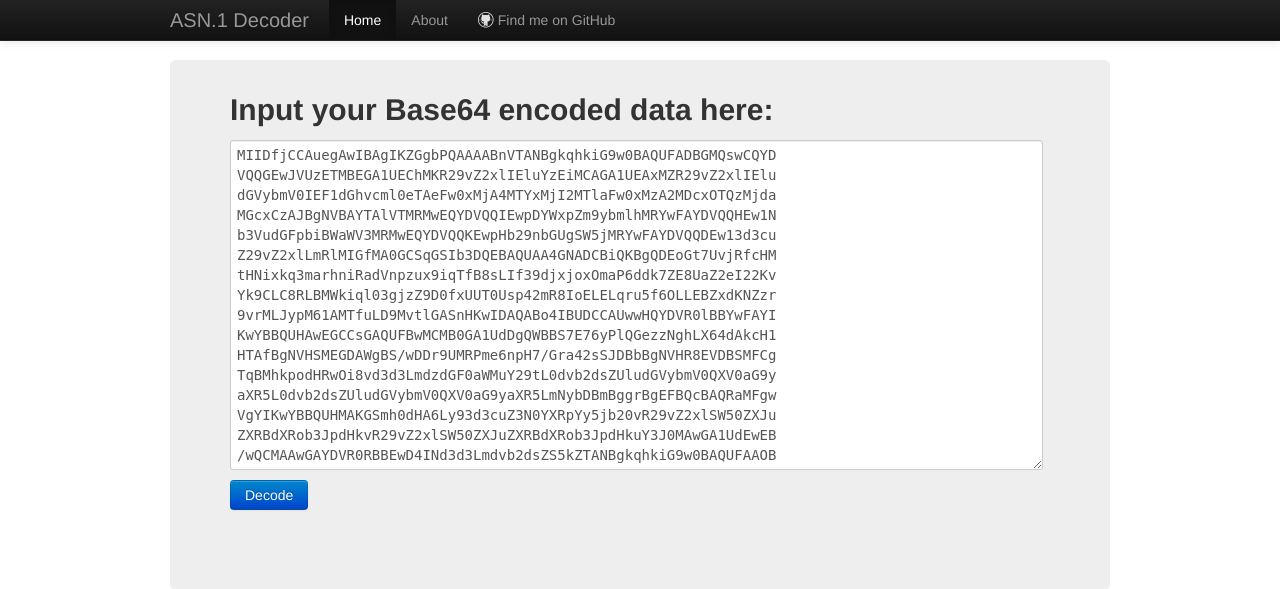
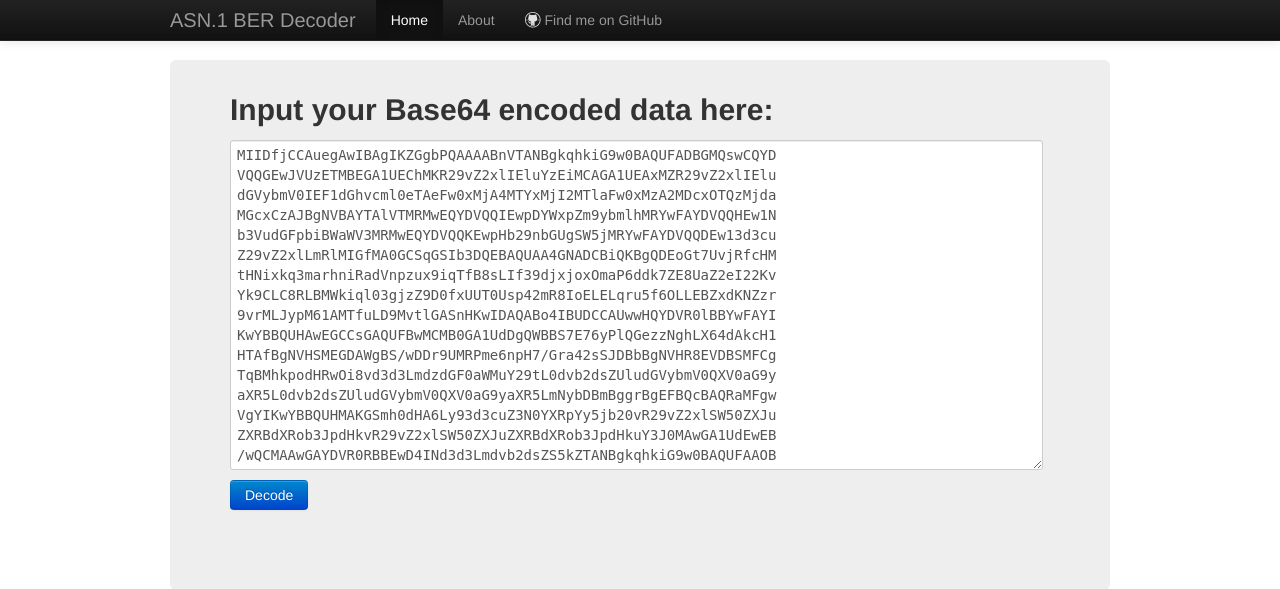
Before and after one commit to fgrosse/ASN.1-Decoder, a PHP site: page / in a window 1280 px wide. Shown: the top 589 px of the page. Run offline with PHP 8.4, Linux system fonts and the light colour scheme.

Commit message:
Some minor text changes

```diff
--- a/index.php
+++ b/index.php
@@ -26,7 +26,8 @@
     <div id="aboutDialog" title="About ASN.1 Decoder">
         <!-- The About Dialog -->
         <p>ASN.1 Decoder was created by <a class="aboutLink" href="https://github.com/FGrosse">Friedrich Große</a>.<br>
-           It is a complete <a class="aboutLink" href="http://en.wikipedia.org/wiki/ASN.1">ASN.1</a> parser build in PHP.
+           It is a complete <a class="aboutLink" href="http://en.wikipedia.org/wiki/ASN.1">ASN.1</a>
+           <a class="aboutLink" href="http://en.wikipedia.org/wiki/Basic_Encoding_Rules">BER</a> parser build in PHP.
         </p>
         <p>
            All of the source code is published under the GPL license and can be found <a class="aboutLink" href="https://github.com/FGrosse/PHPASN1">on GitHub</a>.
@@ -38,7 +39,7 @@
     <div class="navbar navbar-inverse navbar-fixed-top">
       <div class="navbar-inner">
         <div class="container">
-          <a class="brand" href="#">ASN.1 Decoder</a>
+          <a class="brand" href="#">ASN.1 BER Decoder</a>
           <div class="nav-collapse collapse">
             <ul class="nav">
               <li class="active"><a href="#">Home</a></li>
```
